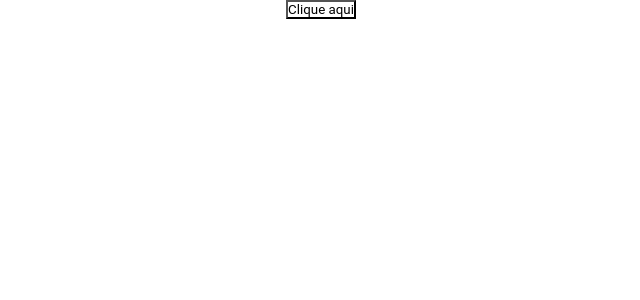
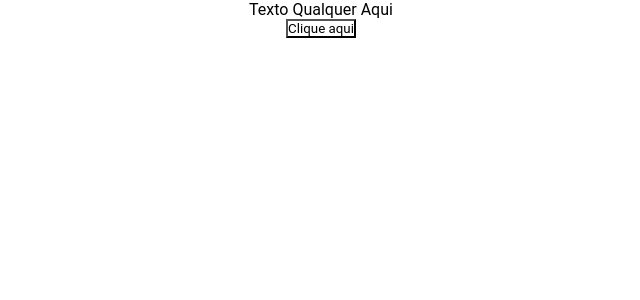
Before and after one commit to jsamuel15/sggs, a React (Create React App) app: page / in a window 1280 px wide. Shown: the top 300 px of the page, without its empty margins (319-959 px from the left). Built offline with nearby package versions, Linux system fonts and the light colour scheme.

Commit message:
fix(refactor): subindo codigo

```diff
--- a/src/Study/pages/Home/HomePage.tsx
+++ b/src/Study/pages/Home/HomePage.tsx
@@ -16,6 +16,7 @@ import {
 
 const HomePage: React.FC = () => (
     <Container>
+        Texto Qualquer Aqui
         <Button>Clique aqui</Button>
     </Container>
 );
--- a/src/Study/styles/colors.ts
+++ b/src/Study/styles/colors.ts
@@ -3,6 +3,7 @@ const colors = {
         black: '#000000',
         white: '#ffffff',
         gray: '#808080',
+        blue: '#0000ff',
     },
     theme: {
     },
```
